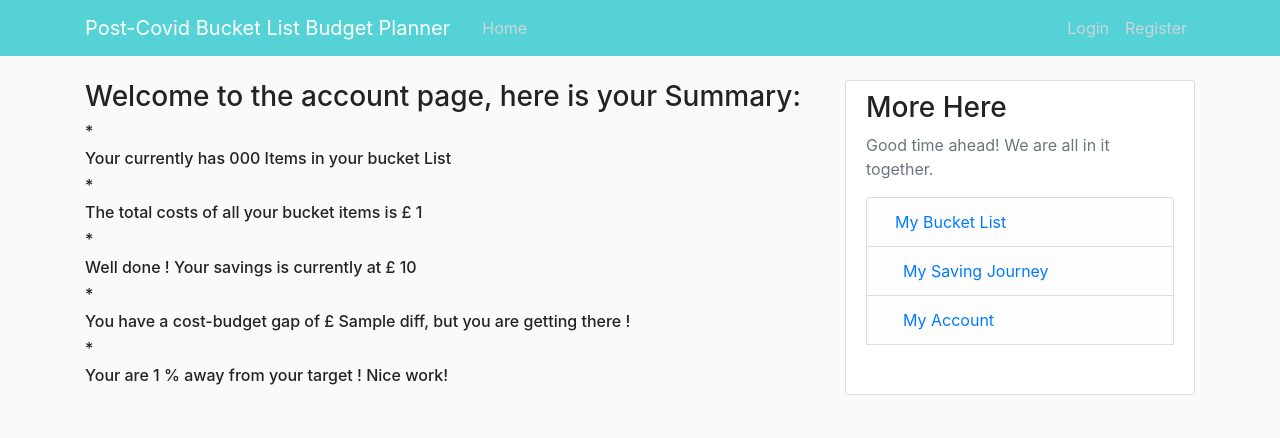
After one commit to AbbyXSu/Bucket_List_Budgeter, a Flask app: template src/templates/myAccount.html in a window 1280 px wide. The commit adds this page. Shown: the top 438 px of the page. Run offline with Flask 2, Linux system fonts and the light colour scheme; the template is opened without the code that fills it: most values are stand-ins (such as "Sample title", 1, 10 or a date in 2020); parts of the project's set-up code (start-up, migrations or seed data) failed here and were passed over; some libraries are stand-ins or nearby versions.

Commit message:
feat/29 my account summary function added , unit test WIP

```diff
--- a/src/app.py
+++ b/src/app.py
@@ -200,7 +200,7 @@ def budgetSummary():
     logs,budgeter_ID = read_budgetLedger (request_user)
     balance =balance_calculator(logs)
     list_todoItms, _ =read_bucket_list (request_user)
-    diff, percentage =performance_calculator(list_todoItms, logs)
+    diff, percentage, _ =performance_calculator(list_todoItms, logs)
     if request.method == 'GET':
         return get_budgetLedger(logs, form, user = request_user, budgeter_ID = budgeter_ID,balance = balance, percentage =round(percentage,2), diff=diff)
 
@@ -257,14 +257,23 @@ def budgetAction(id):
     if  request.method == 'POST':
         if form.validate_on_submit():
             flash('One step closer to your target' 'success')
-            #new_event_id = add_budgetActivity_to_Ledger(id,form)
-            #logs = actionType(request_user)
-            return redirect(url_for('budgetSummary', users=request_user))
+            logs, _ = read_budgetLedger (request_user)
+            balance = balance_calculator(logs)
+            update_balance(id, balance)
+
+            return redirect(url_for('budgetSummary', users=request_user), balance = balance)
         else:
             return render_template ('budgetAction.html', title = 'Add_to_your_Savings', form = form, budgeter_ID = id, users = request_user)
 
     if request.method == 'GET':
             return render_template ('budgetAction.html', title = 'Add_to_your_Savings', form = form, budgeter_ID = id, users = request_user)
+
+
+def update_balance(id, balance):
+    to_update = db.session.query(BudgetSummary).filter_by(Budgeter_Id = id).first()
+    to_update.Balance = balance
+    db.session.commit()
+
 
 def format_action_type(logs, user=None):
     action_id_converter = {
@@ -297,7 +306,24 @@ def performance_calculator(list_todoItms, logs):
     balance = balance_calculator(logs)
     diff = balance - total_costs
     percentage = (balance/total_costs)*100 if total_costs> 0 else 0
-    return diff, percentage
+    return diff, percentage,total_costs
+
+
+@app.route('/myAccount')
+def my_account():
+    request_user = request.args.get('users') if request and request.args else None
+    list_todoItms, _ =read_bucket_list (request_user)
+    logs, _ = read_budgetLedger(request_user)
+    numberofBucketItems = number_of_bucketItems(request_user)
+    balance = balance_calculator (logs)
+    diff, percentage, total_costs = performance_calculator (list_todoItms, logs)
+    return render_template ('myAccount.html', users= request_user, balance = balance, diff = diff, percentage = round(percentage,2), numberofBucketItems = numberofBucketItems,total_costs = total_costs,logs = logs)
+
+
+def number_of_bucketItems(request_user):
+    _ , todoListId =read_bucket_list (request_user)
+    numberofBucketItems = db.session.query(TodoItem).filter_by(Todo_List_ID=todoListId).count()
+    return numberofBucketItems
 
 
 if __name__ == '__main__':
--- a/src/templates/layout.html
+++ b/src/templates/layout.html
@@ -48,7 +48,7 @@
               <ul class="list-group">
                 <li class="list-group-item list-group-item-light"><a class="ml-2" href="{{ url_for('bucketList', users= request.args.get('users')) }}">My Bucket List</li>
                 <li class="list-group-item list-group-item-light"><a class="ml-2" href="{{ url_for('budgetSummary',users= request.args.get('users')) }}">My Saving Journey</li>
-                <li class="list-group-item list-group-item-light"><a class="ml-2" href="{{ url_for('home', users= request.args.get('users')) }}">My Account</li>
+                <li class="list-group-item list-group-item-light"><a class="ml-2" href="{{ url_for('my_account', users= request.args.get('users')) }}">My Account</li>
               </ul>
             </p>
           </div>
--- /dev/null
+++ b/src/templates/myAccount.html
@@ -0,0 +1,20 @@
+
+{% extends "layout.html" %}
+{% block content %}
+<div>
+    <h3> Welcome to the account page, here is your Summary:
+    </h3>
+    <h6> * </h6>
+    <h6> Your currently has {{numberofBucketItems}} Items in your bucket List </h6>
+    <h6> * </h6>
+    <h6> The total costs of all your bucket items is £ {{total_costs}} </h6>
+    <h6> * </h6>
+    <h6>Well done ! Your savings is currently at £ {{balance}} </h6>
+    <h6> * </h6>
+    <h6>You have a cost-budget gap of £ {{diff}}, but you are getting there ! </h6>
+    <h6> * </h6>
+    <h6>Your are {{percentage}} % away from your target ! Nice work!</h6>
+
+</div>
+
+{% endblock %}
```
Also changed, not shown: src/todo.py (deleted, +0 -16 lines).
